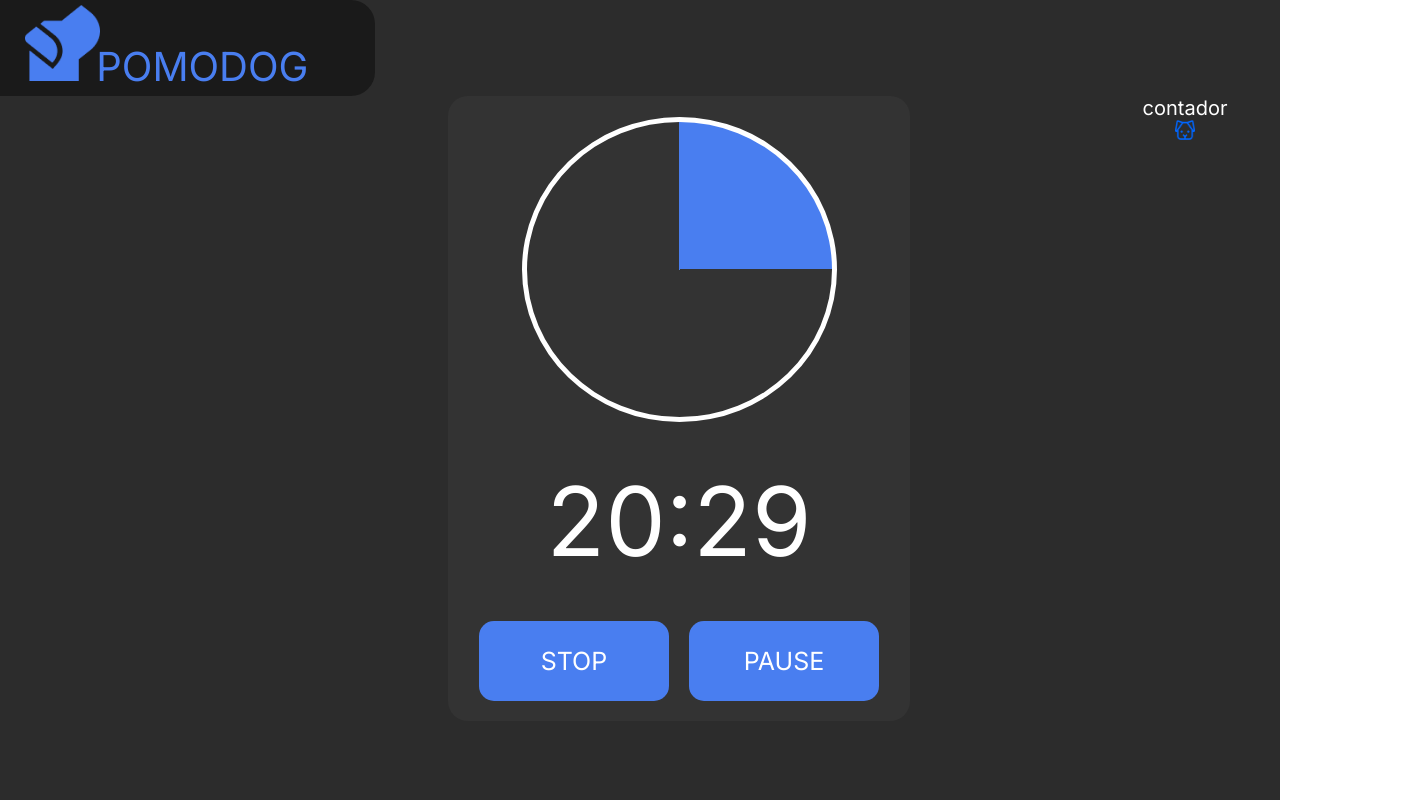
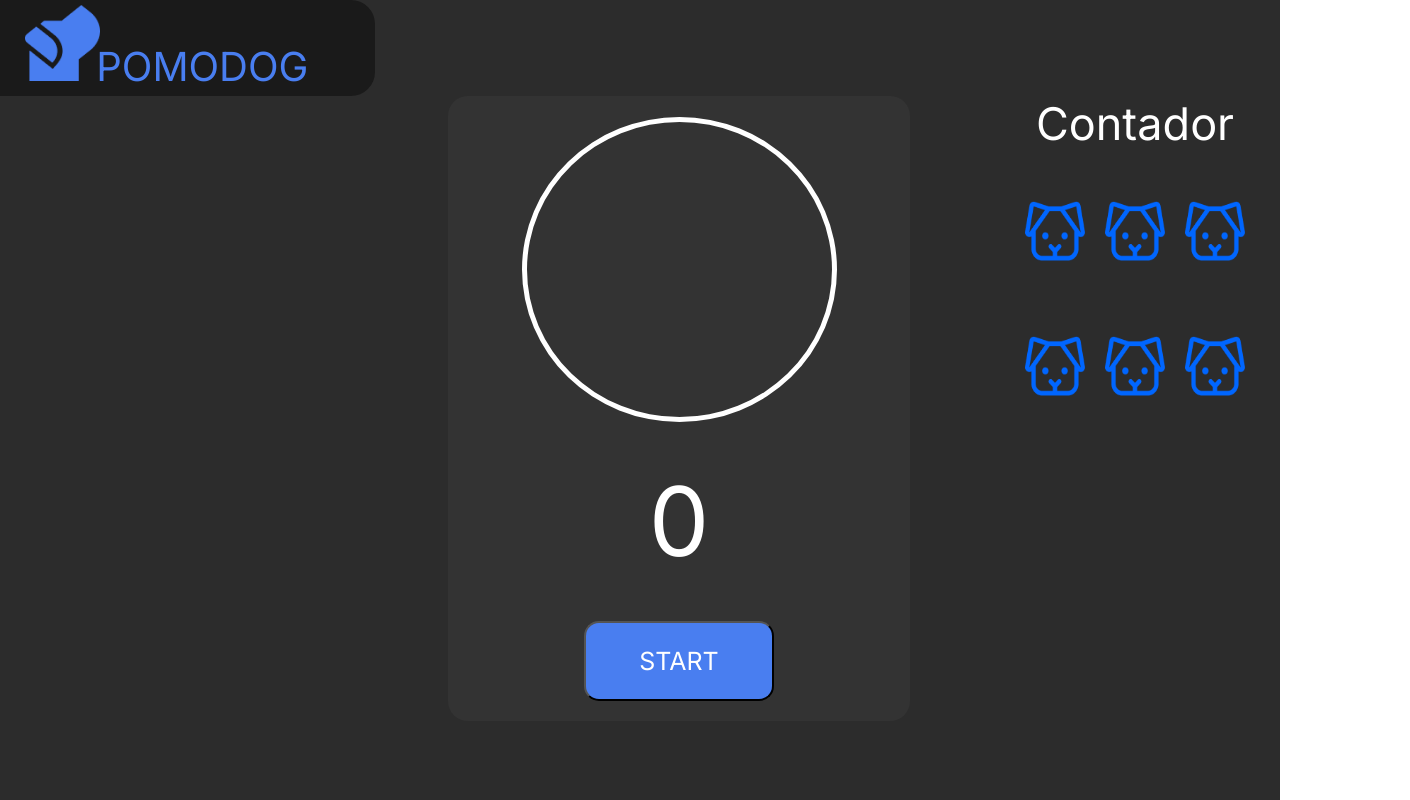
Before and after one commit to Gasppr/Pomodog, an Angular app in the folder pomodog/: page / in a window 1280 px wide. Shown: the top 800 px of the page, 1410 px wide, since content can reach past the window. Built offline with nearby package versions, Linux system fonts and the light colour scheme.

Commit message:
feat: Criação do display de contagem e sua lógica de contagem de tempo

```diff
--- a/pomodog/src/app/components/timer/timer.component.html
+++ b/pomodog/src/app/components/timer/timer.component.html
@@ -1,23 +1,48 @@
 <ng-container>
   <div class="main">
+    <div class="pomodoro">
+      <div class="graph" [ngStyle]="countdown"></div>
+      <div class="countdown">{{timer}}</div>
+      <button
+        class="button-timer"
+        *ngIf="!activateControls"
+        (click)="startTimer()"
+      >
+        START
+      </button>
 
-    <div class="pomodoro">
-      <div class="graph"></div>
-      <div class="countdown">20:29</div>
-      <div class="timer">
-        <span class="button-timer"> STOP </span>
-        <span class="button-timer"> PAUSE </span>
-      </div>
+      <button
+        class="button-timer"
+        *ngIf="activateControls && !isPaused"
+        (click)="pauseTimer()"
+      >
+        PAUSE
+      </button>
 
+      <button
+        class="button-timer"
+        *ngIf="activateControls && isPaused"
+        (click)="startTimer()"
+      >
+        RESUME
+      </button>
+
+      <button
+        class="button-timer"
+        *ngIf="activateControls"
+        (click)="stopTimer()"
+      >
+        RESTART
+      </button>
     </div>
 
     <div class="score">
-      <span>contador</span>
-
+      <span>Contador</span>
       <div class="dogCounts">
-        <img src="img/dogCount.png" alt="">
+        <div *ngFor="let i of countsDog">
+          <img src="img/dogCount.png" alt="">
+        </div>
       </div>
     </div>
-
   </div>
 </ng-container>
--- a/pomodog/src/app/components/timer/timer.component.scss
+++ b/pomodog/src/app/components/timer/timer.component.scss
@@ -68,11 +68,26 @@
   align-items: center;
   font-size: 40px;
   font-size: 20px;
-  width: 450px;
-  height: 450px;
+  width: 350px;
+  height: 350px;
 
   img{
-    width: 20px;
-    height: 20px;
+    width: 60px;
+    height: 60px;
+  }
+  span{
+    font-size: 45px;
   }
 }
+
+.dogCounts{
+  width: 250px;
+  height: 250px;
+  padding-top: 25px;
+  align-items: center;
+  justify-content: center;
+  display: flex;
+  flex-wrap: wrap;
+  gap: 20px;
+
+}
--- a/pomodog/src/app/components/timer/timer.component.ts
+++ b/pomodog/src/app/components/timer/timer.component.ts
@@ -1,12 +1,75 @@
+import { CommonModule } from '@angular/common';
 import { Component } from '@angular/core';
 
 @Component({
   selector: 'timer',
   standalone: true,
-  imports: [],
+  imports: [CommonModule],
   templateUrl: './timer.component.html',
-  styleUrl: './timer.component.scss'
+  styleUrls: ['./timer.component.scss']
 })
 export class TimerComponent {
+  countdown: object;
+  private intervalId: any | null = null;
+  timer: number;
+  activateControls = false;
+  isPaused = false;
 
+  countsDog: string[] = [
+    'horário que terminou o 1°',
+    'horário que terminou o 2°',
+    '3',
+    '4',
+    '5',
+    '6',
+  ];
+
+  constructor() {
+    this.timer = 0;
+    this.countdown = {
+      background: `conic-gradient(#497ef0 ${this.timer}%, 0, transparent)`,
+    };
+  }
+
+  startTimer() {
+    console.log('start');
+    this.activateControls = true;
+    this.isPaused = false;
+    this.runTimer();
+  }
+
+  pauseTimer() {
+    console.log('pause');
+    if (this.intervalId) {
+      clearInterval(this.intervalId);
+      this.intervalId = null;
+      this.isPaused = true;
+    }
+  }
+
+  stopTimer() {
+    console.log('restart');
+    this.pauseTimer();
+    this.timer = 0;
+    this.isPaused = false;
+    this.activateControls = false;
+    this.updateCountdown();
+  }
+
+  private runTimer() {
+    this.intervalId = setInterval(() => {
+      if (this.timer < 100) {
+        this.timer++;
+        this.updateCountdown();
+      } else {
+        this.stopTimer();
+      }
+    }, 1000 * 18);
+  }
+
+  private updateCountdown() {
+    this.countdown = {
+      background: `conic-gradient(#497ef0 ${this.timer}%, 0, transparent)`,
+    };
+  }
 }
```
